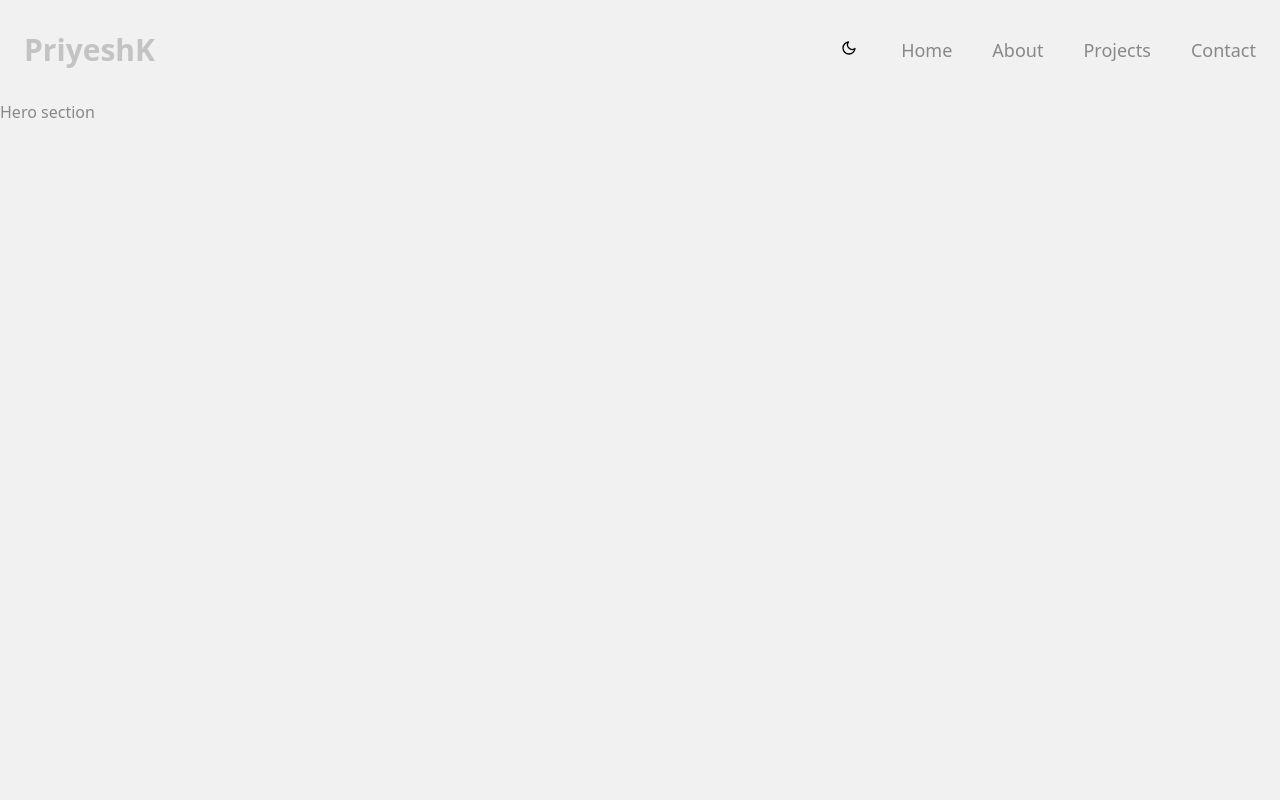
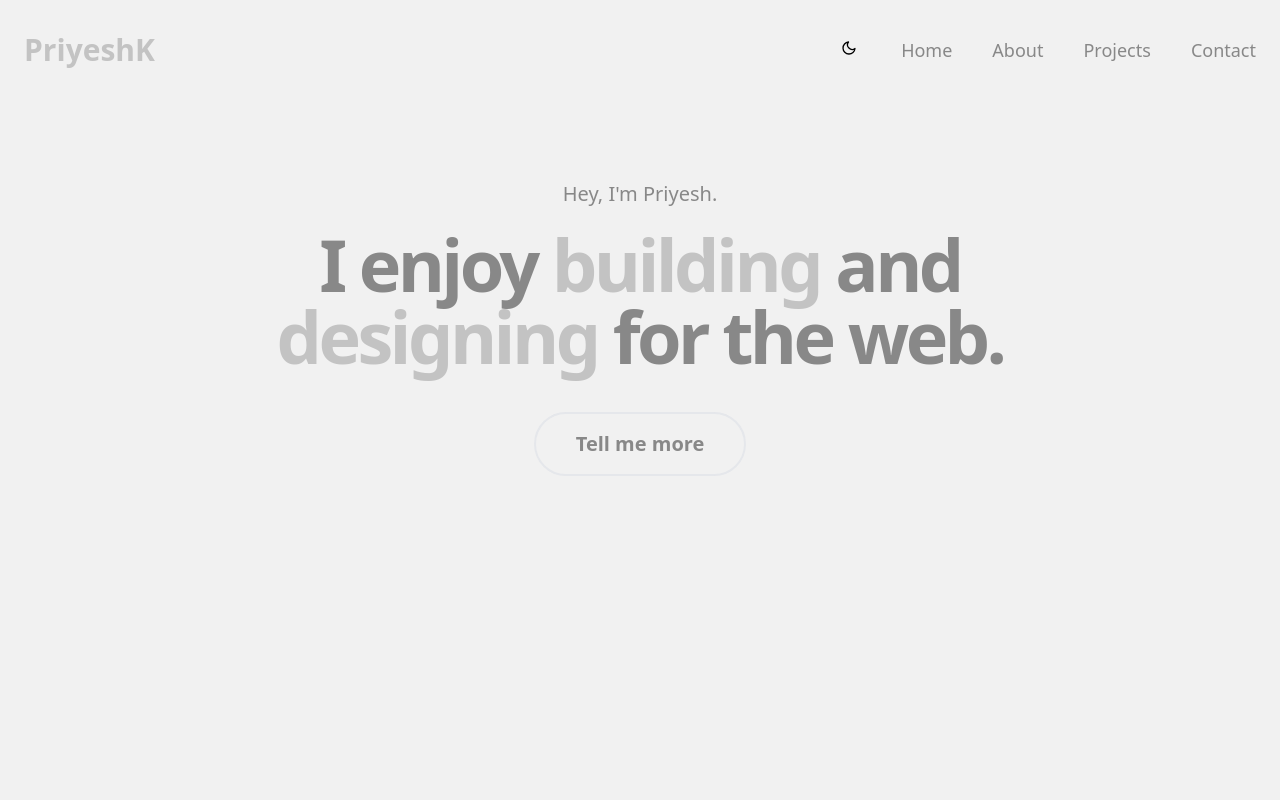
Before and after one commit to priyeshkadbe/priyeshkadbe.github.io, a Next.js app: page / in a window 1280 px wide. Shown: the top 800 px of the page. Built offline with nearby package versions, Linux system fonts and the light colour scheme.

Commit message:
worked on footer design

```diff
--- a/components/Contact/ConnetLink.tsx
+++ b/components/Contact/ConnetLink.tsx
@@ -3,7 +3,8 @@ import Script from 'next/script';
 import { TfiHeadphoneAlt } from "react-icons/tfi";
 import { SiGooglemeet } from "react-icons/si";
 import { HiOutlineMail } from "react-icons/hi";
-import {CRIPS_WEBSITE_ID} from "../../utils/constants"
+import {CRIPS_WEBSITE_ID,EMAIL} from "../../utils/constants";
+
 import Link from "next/link";
 function ConnectLink() {
 
@@ -41,13 +42,13 @@ function ConnectLink() {
           <h2 className="mx-auto">Book a Meeting</h2>
         </button>
 
-        <button
-
+        <Link
+          href={`mailto:${EMAIL}`}
           className="flex flex-wrap justify-center  flex-col connect-wrapper rounded-md"
         >
           <HiOutlineMail className="mx-auto h-16 w-16" />
           <h2 className="mx-auto">Send An Email</h2>
-        </button>
+        </Link>
       </div>
 
     </div>
--- a/components/Home/Hero.tsx
+++ b/components/Home/Hero.tsx
@@ -1,7 +1,35 @@
-function Hero(){
-  return(<div>
-    <h1>Hero section </h1>
-  </div>)
+import React from "react";
+import { Link as ScrollLink } from "react-scroll";
+
+function Hero() {
+  return (
+    <>
+      <div
+        className="relative heroElem w-full pt-20 pb-40 m-auto flex justify-center text-center flex-col items-center z-1"
+        style={{ maxWidth: "1200px" }}
+      >
+        <p className="text-xl mb-5">Hey, I'm Priyesh.</p>
+        <h1 className="heroTitle inline-block max-w-2xl lg:max-w-4xl  w-auto relative text-5xl md:text-6xl lg:text-7xl tracking-tighter mb-10 font-bold heroShinyBg">
+          I enjoy <span className="heroShiny1 text-fun-pink">building</span> and{" "}
+          <span className="heroShiny2 text-fun-pink">designing</span> for the
+          web.
+
+        </h1>
+        <ScrollLink
+          activeClass="active"
+          to="learnmore"
+          spy={true}
+          offset={-30}
+          smooth={true}
+          duration={500}
+        >
+          <div className="cursor-pointer font-bold whitespace-nowrap px-10 py-4 text-fun-white border-2 text-xl rounded-full border-fun-white bg-bg hover:bg-fun-pink  hover:border-fun-pink transition-colors">
+            Tell me more
+          </div>
+        </ScrollLink>
+      </div>
+    </>
+  );
 }
 
 export default Hero;
--- a/package.json
+++ b/package.json
@@ -11,6 +11,7 @@
     "react": "18.2.0",
     "react-dom": "18.2.0",
     "react-icons": "^4.7.1",
+    "react-scroll": "^1.8.9",
     "use-delayed-render": "^0.0.7"
   },
   "devDependencies": {
--- a/styles/globals.css
+++ b/styles/globals.css
@@ -53,7 +53,6 @@
   .theme-changer-icon{
    @apply bg-red-300
   }
-
   .return-home{
   @apply border-white;
   }
--- a/utils/constants.tsx
+++ b/utils/constants.tsx
@@ -5,6 +5,7 @@ import { HiOutlineMail } from "react-icons/hi"
 
 export const CRIPS_WEBSITE_ID = "b1c39ecc-3e17-4d0d-8fba-c88b2e0a6ac4";
 export const CALENDLY_URL = "https://calendly.com/priyeshkadbe/30min";
+export const EMAIL = "priyeshkadbe49@gmail.com";
 
 export const routes:Routes[]=[
   {
```
Also changed, not shown: 1 other file (tests, documents, lock files or other folders).
